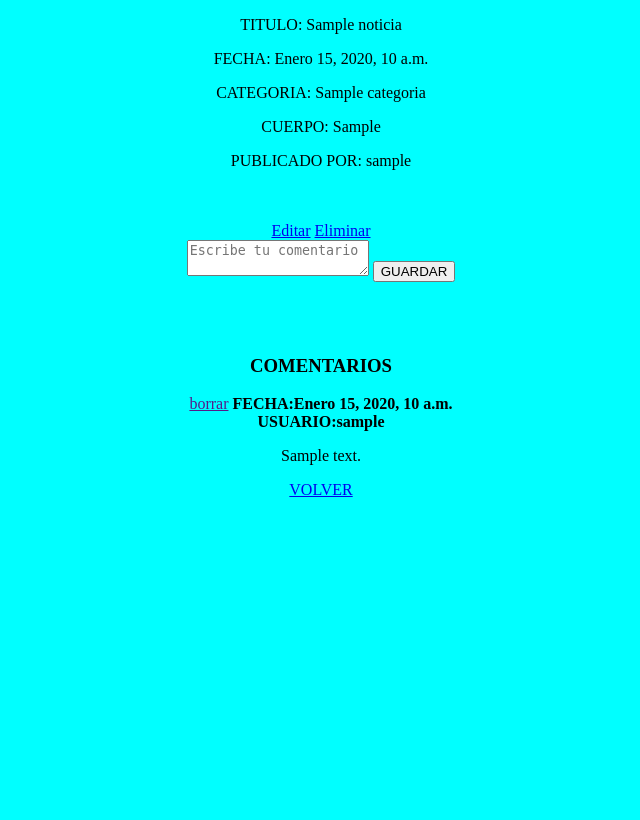
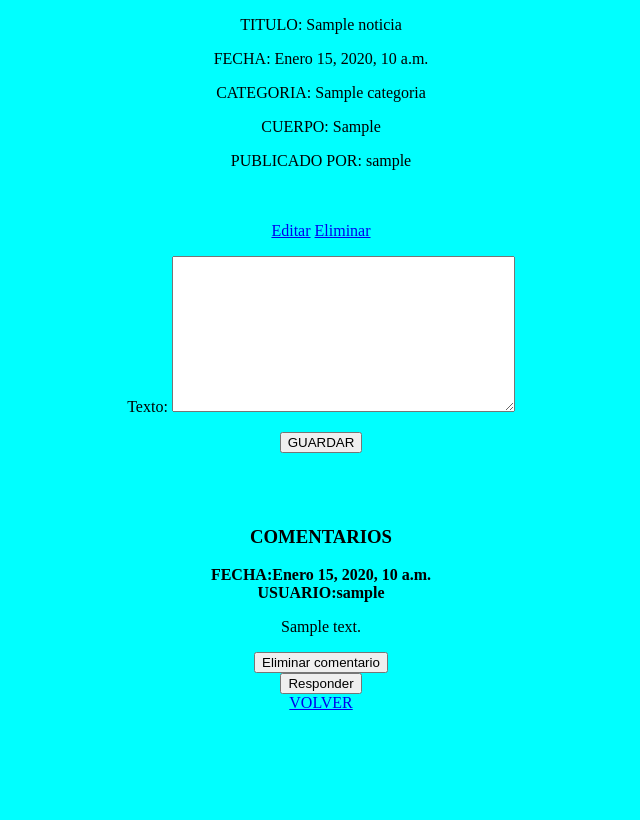
Before and after one commit to Csosafloriani/ProyectoFinal-G5, a Django app: page /Noticias/1/ in a window 1280 px wide. Shown: the part 746-1566 px from the top of the page, without its empty margins (319-959 px from the left). Before the commit the page ends 1243 px from the top, so only its background shows below. Run offline with Django 3.2, Linux system fonts and the light colour scheme; a user stored in the database is signed in; tables that the repository leaves empty hold one stand-in row (values such as "Sample post"); grey boxes marked "Sample" are stand-in pictures.

Commit message:
App comentarios desarrollada, funcion de responder a un comentario agregada

```diff
--- /dev/null
+++ b/apps/comentarios/forms.py
@@ -0,0 +1,7 @@
+from django import forms
+from .models import Comentario
+
+class ComentarioForm(forms.ModelForm):
+    class Meta:
+        model = Comentario
+        fields = ['texto'] #El usuario solo puede ingresar texto
--- a/apps/comentarios/models.py
+++ b/apps/comentarios/models.py
@@ -9,6 +9,7 @@ class Comentario(models.Model):
 	texto = models.TextField(max_length = 1500)
 	noticia = models.ForeignKey(Noticia, on_delete = models.CASCADE)
 	fecha = models.DateTimeField(auto_now_add=True)
+	parent = models.ForeignKey('self', null=True, blank=True, on_delete=models.CASCADE, related_name='respuestas')
 
 	def __str__(self):
-		return f"{noticia}->{texto}"
+		return f"{self.noticia}->{self.texto[:50]}"
--- a/apps/comentarios/urls.py
+++ b/apps/comentarios/urls.py
@@ -1,6 +1,10 @@
 from django.urls import path
 from . import views
 
+app_name = 'comentarios'
+
 urlpatterns = [
-    # DEFINIR LAS RUTAS
+    path('agregar/<int:noticia_id>/', views.agregar_comentario, name='agregar_comentario'),
+    path('responder/<int:noticia_id>/<int:comentario_id>/', views.agregar_comentario, name='responder'),
+    path('eliminar/<int:comentario_id>/', views.eliminar_comentario, name='eliminar'),
 ]
--- a/apps/noticias/views.py
+++ b/apps/noticias/views.py
@@ -6,6 +6,7 @@ from django.contrib.auth.decorators import login_required, user_passes_test
 
 from .models import Noticia, Categoria
 from apps.comentarios.models import Comentario
+from apps.comentarios.forms import ComentarioForm
 
 from .forms import NoticiaForm
 from django.urls import reverse_lazy
@@ -37,6 +38,9 @@ def Detalle_Noticias(request, pk):
 
 	c = Comentario.objects.filter(noticia = n)
 	contexto['comentarios'] = c
+
+	#Crear una instancia del formulario de comentarios
+	contexto['form'] = ComentarioForm() #se agrega el formulario al contexto
 
 	return render(request, 'noticias/detalle.html',contexto)
 
--- a/apps/usuarios/models.py
+++ b/apps/usuarios/models.py
@@ -1,5 +1,4 @@
 from django.db import models
-
 from django.contrib.auth.models import AbstractUser
 
 class Usuario(AbstractUser):
--- a/templates/noticias/detalle.html
+++ b/templates/noticias/detalle.html
@@ -26,10 +26,9 @@
 		<!-- AGREGAR COMENTARIO -->
 		<!-- SOLO SI ESTÁ REGISTRADO-->
 		{% if request.user.is_authenticated %}
-			<form method="POST" action="{% url 'noticias:comentar' %}">
+			<form method="POST" action="{% url 'comentarios:agregar_comentario' noticia.id %}">
 				{% csrf_token %}
-				<textarea name="comentario" placeholder="Escribe tu comentario" maxlength="1500"></textarea>
-				<input type="text" name="id_noticia" value="{{noticia.pk}}" hidden="">
+				{{ form.as_p}}
 				<input type="submit" value="GUARDAR">
 			</form>
 
@@ -38,15 +37,51 @@
 		{% endif %}
 
 		<br><br><br>
-		<!-- MOSTAR COMEWNTARIOS -->
+		<!-- MOSTAR COMENTARIOS -->
 		<h3>COMENTARIOS</h3>
 		{% for com in comentarios %}
-		{% if user == com.usuario %}
-			<a href="">borrar</a>
-		{% endif %}
-		<strong>FECHA:{{com.fecha}}</strong><br>
-		<strong>USUARIO:{{com.usuario}}</strong><br>
-		<p>{{com.texto}}</p>
+			<strong>FECHA:{{com.fecha}}</strong><br>
+			<strong>USUARIO:{{com.usuario}}</strong><br>
+			<p>{{com.texto}}</p>
+
+			<!--Mostrar boton para eliminar el comentario solo si es autor o admin-->
+			{% if request.user == com.usuario or request.user.is_staff %}
+				<form method="POST" action="{% url 'comentarios:eliminar' com.pk %}">
+					{% csrf_token %}
+					<button type="submit">Eliminar comentario</button>
+				</form>
+			{% endif %}
+
+			<!--Responder comentario solo si está registrado-->
+			{% if request.user.is_authenticated %}
+				<button type="button" onclick="document.getElementById('respuesta-{{com.pk}}').style.display='block';">Responder</button>
+				<div id="respuesta-{{com.pk}}" style="display:none;">
+					<form method="POST" action="{% url 'comentarios:responder' noticia.id com.pk %}">
+						{% csrf_token %}
+						{{ form.as_p}}
+						<input type="submit" value="Responder">
+					</form>
+				</div>
+			{% endif %}
+
+			<!--Mostrar respuestas-->
+			{% for resp in com.respuestas.all %}
+				<div style="margin-left: 40px;">
+					<strong>FECHA:{{resp.fecha}}</strong><br>
+					<strong>USUARIO:{{resp.usuario}}</strong><br>
+					<p>{{resp.texto}}</p>
+
+					<!--Eliminar respuesta si es autor o admin-->
+					{% if user == resp.usuario or request.user.is_staff %}
+						<form method="POST" action="{% url 'comentarios:eliminar' resp.pk %}">
+							{% csrf_token %}
+							<button type="submit">Eliminar respuesta</button>
+						</form>
+					{% endif %}
+				</div>
+			{% endfor %}
+
+			<br>
 		{% endfor %}
 		<a href="{% url 'noticias:listar' %}">VOLVER</a>
 {% endblock contenido %}
```
Also changed, not shown: apps/comentarios/views.py (+39 -2 lines), templates/comentarios/crear_comentario.html (added, +14 -0 lines), apps/comentarios/migrations/0002_comentario_parent.py (added).
